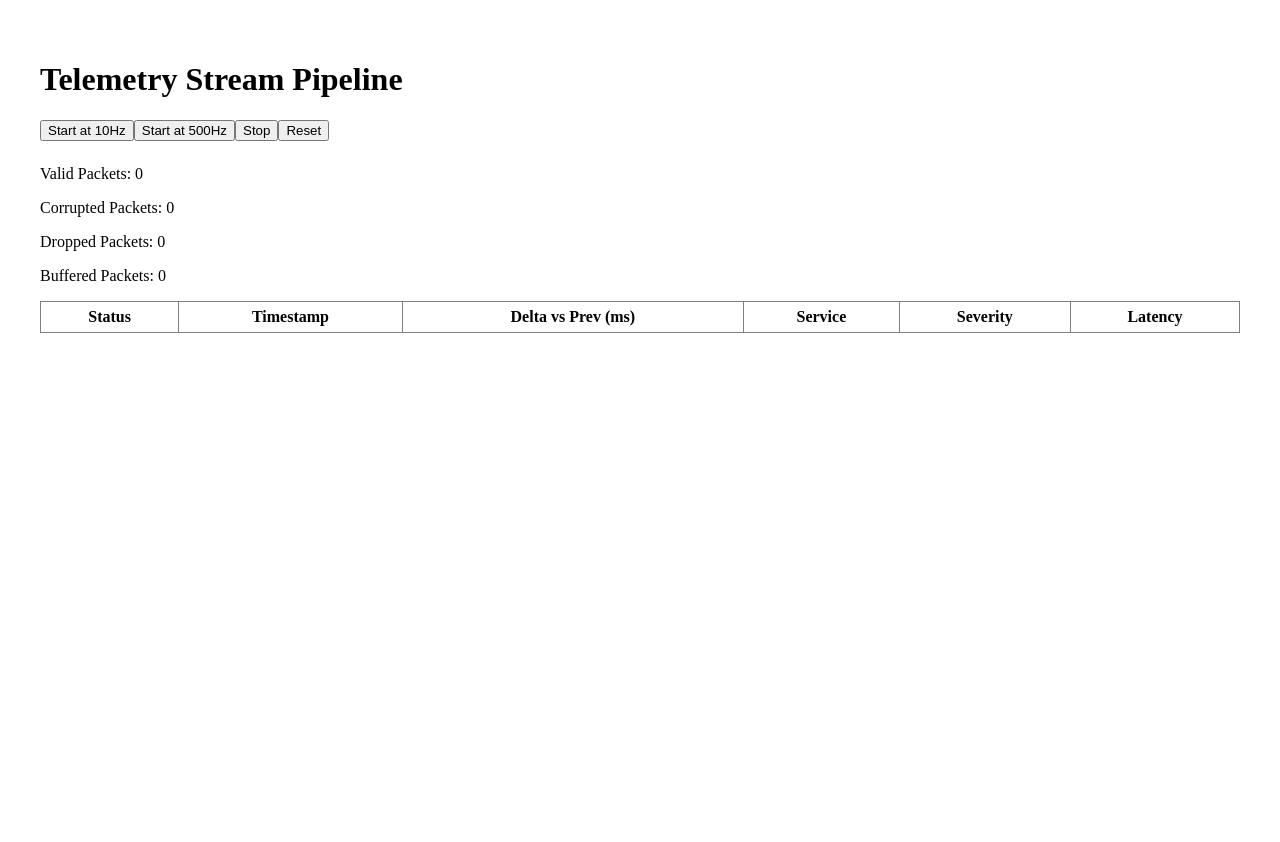
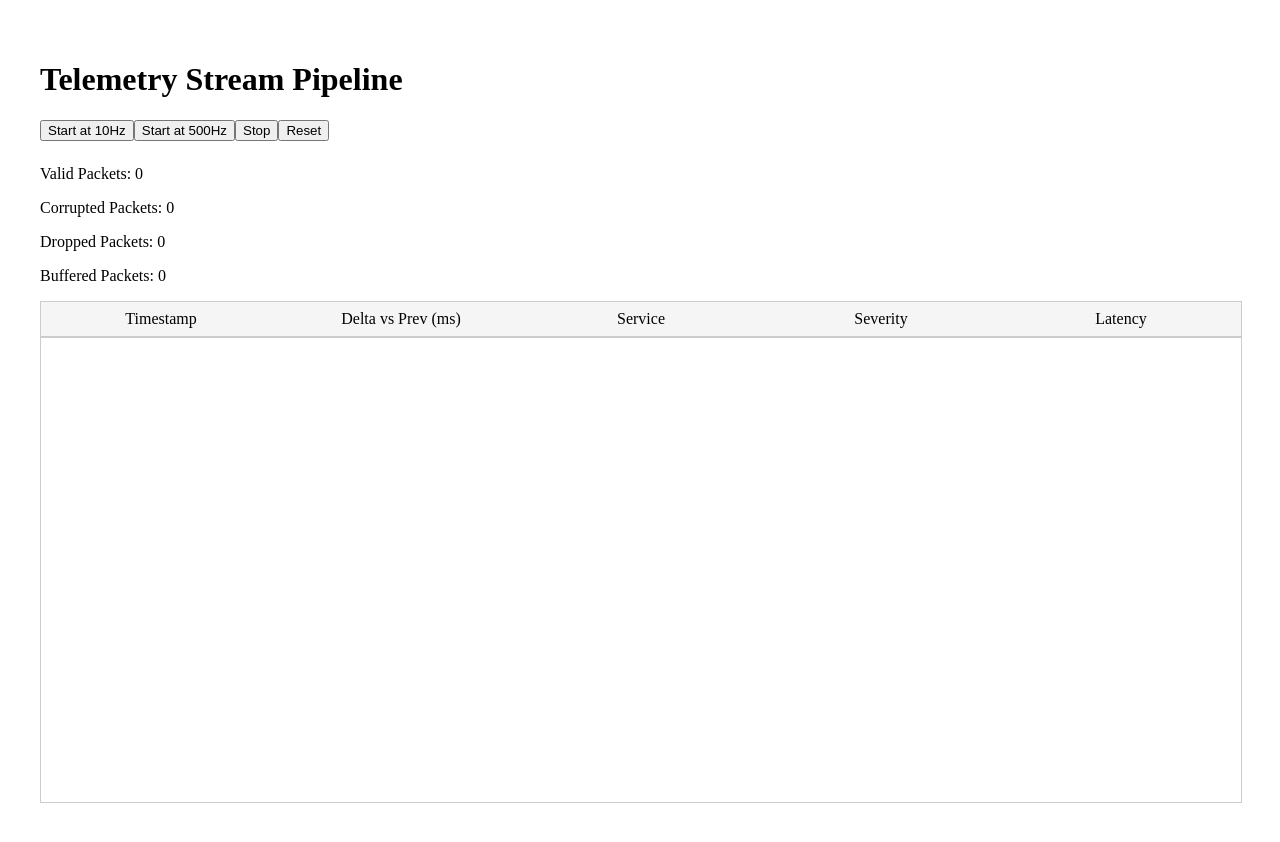
Before and after one commit to it-is-suraj/telemetry-stream-engine, a React (Vite) app: page / in a window 1280 px wide. Before the commit the page ends 800 px from the top, so only its background shows below. Built offline with nearby package versions, Linux system fonts and the light colour scheme.

Commit message:
dom virtualization

```diff
--- a/package.json
+++ b/package.json
@@ -10,6 +10,7 @@
     "preview": "vite preview"
   },
   "dependencies": {
+    "@tanstack/react-virtual": "^3.14.13",
     "react": "^19.2.8",
     "react-dom": "^19.2.8"
   },
--- a/src/App.tsx
+++ b/src/App.tsx
@@ -1,14 +1,12 @@
-import MetricsTable from "./components/MetricsTable";
+import VirtualizedTable from "./components/VirtualizedTable.tsx";
 import useTelemetryStream from "./workers/useTelemetryStream.ts"
 
 export default function App() {
-  const {
-    metrics, packets,
-    startStream, stopStream, clearMetrics
-  } = useTelemetryStream();
+
+  const { metrics, packets, startStream, stopStream, clearMetrics } = useTelemetryStream();
 
   return (
-    <main style={{ padding: '2rem' }}>
+    <main className="telemetry--container">
       <h1>Telemetry Stream Pipeline</h1>
 
       <div>
@@ -25,7 +23,8 @@ export default function App() {
         <p>Buffered Packets: {metrics.bufferedCount}</p>
       </div>
 
-      <MetricsTable packets={packets} />
+      <VirtualizedTable packets={packets} />
+      {/* <MetricsTable packets={packets} /> */}
     </main>
   )
 }
--- /dev/null
+++ b/src/components/VirtualizedTable.tsx
@@ -0,0 +1,52 @@
+import { useVirtualizer } from "@tanstack/react-virtual";
+import { useRef } from "react";
+import type { TelemetryPacket } from "../types/telemetryStream.type";
+
+type VirtualizedTableProps = {
+  packets: TelemetryPacket[];
+};
+
+export default function VirtualizedTable({ packets }: VirtualizedTableProps) {
+  const parentRef = useRef<HTMLDivElement | null>(null);
+
+  const rowVirtualizer = useVirtualizer({
+    count: packets.length,
+    getScrollElement: () => parentRef.current,
+    estimateSize: () => 36,
+    overscan: 5,
+  });
+
+  return (
+    <div ref={parentRef} className="virtualized--container">
+      <div className="virtualized--header">
+        <span className="row-cell">Timestamp</span>
+        <span className="row-cell">Delta vs Prev (ms)</span>
+        <span className="row-cell">Service</span>
+        <span className="row-cell">Severity</span>
+        <span className="row-cell">Latency</span>
+      </div>
+
+      <div className="virtualizer--table" style={{ height: `${rowVirtualizer.getTotalSize()}px` }}>
+        {rowVirtualizer.getVirtualItems().map((virtualRow) => {
+          const packet = packets[virtualRow.index];
+          const nextPacket = packets[virtualRow.index + 1];
+          const delta = nextPacket ? packet.timestamp - nextPacket.timestamp : 0;
+
+          return (
+            <div
+              key={packet.id}
+              className="virtualizer--row"
+              style={{ height: `${virtualRow.size}px`, transform: `translateY(${virtualRow.start}px)` }}
+            >
+              <span className="row-cell">{packet.timestamp}</span>
+              <span className="row-cell">+{delta}ms</span>
+              <span className="row-cell">{packet.serviceId}</span>
+              <span className="row-cell">{packet.severity}</span>
+              <span className="row-cell">{packet.latencyMs}ms</span>
+            </div>
+          );
+        })}
+      </div>
+    </div>
+  );
+}
--- a/src/index.css
+++ b/src/index.css
@@ -0,0 +1,45 @@
+.telemetry--container {
+  padding: 2rem;
+}
+
+.virtualized--container {
+  height: 500px;
+  width: 100%;
+  overflow: auto;
+  border: 1px solid #ccc;
+}
+
+.virtualizer--table {
+  width: 100%;
+  position: relative;
+}
+
+.virtualized--header {
+  position: sticky;
+  top: 0;
+  background-color: #f5f5f5;
+  z-index: 1;
+  display: grid;
+  grid-template-columns: repeat(5, 1fr);
+  align-items: center;
+  border-bottom: 2px solid #ccc;
+  padding: 0.5rem 0;
+  width: 100%;
+}
+
+.virtualizer--row {
+  position: absolute;
+  top: 36;
+  left: 0;
+  width: 100%;
+  display: grid;
+  grid-template-columns: repeat(5, 1fr);
+  align-items: center;
+  border-bottom: 1px solid #eee;
+  padding: 0;
+  box-sizing: border-bo;
+}
+
+.row-cell {
+  text-align: center;
+}
```
Also changed, not shown: 1 other file (tests, documents, lock files or other folders).
